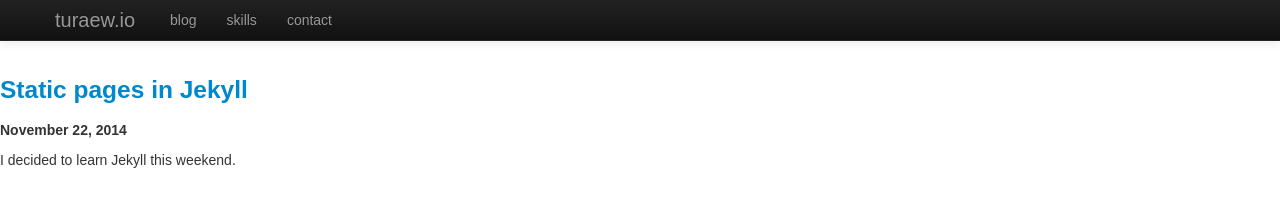
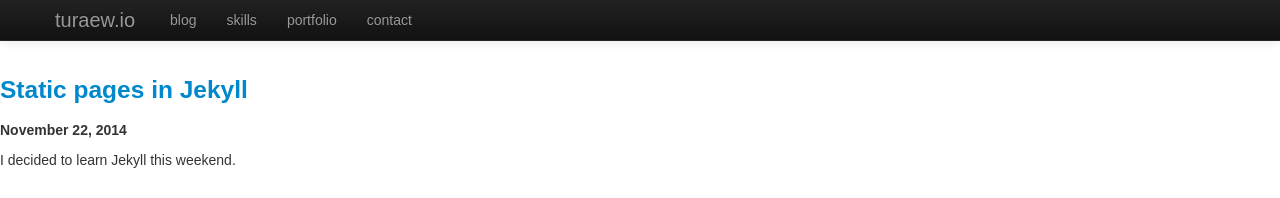
Before and after one commit to PaulTuraew/PaulTuraew.github.io, a Jekyll site: the page built from blog.html, in a window 1280 px wide. Shown: the top 198 px of the page. Built offline with Jekyll 4.4.1, drawn with Linux system fonts in a browser that asks for light colours; nearby versions of some CDN libraries; Markdown is read by kramdown in place of the engine named in the settings.

Commit message:
added portfolio nav button

```diff
--- a/_includes/header.html
+++ b/_includes/header.html
@@ -35,6 +35,7 @@
               <ul class="nav">
                 <li><a href="/blog">blog</a></li>
                 <li><a href="/../#skills">skills</a></li>
+                <li><a href="/../#portfolio">portfolio</a></li>
                 <li><a href="/../#contact">contact</a></li>
               </ul>
             </div>
```
Also changed, not shown: 5 other files.
